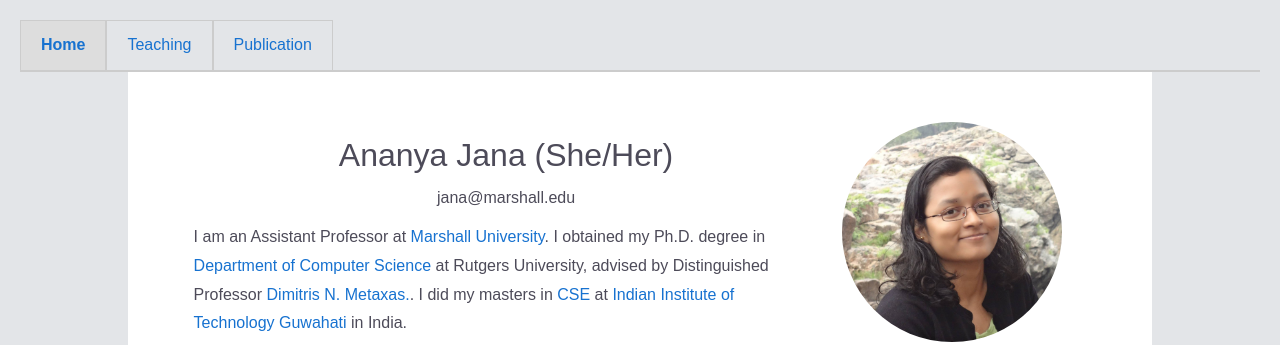
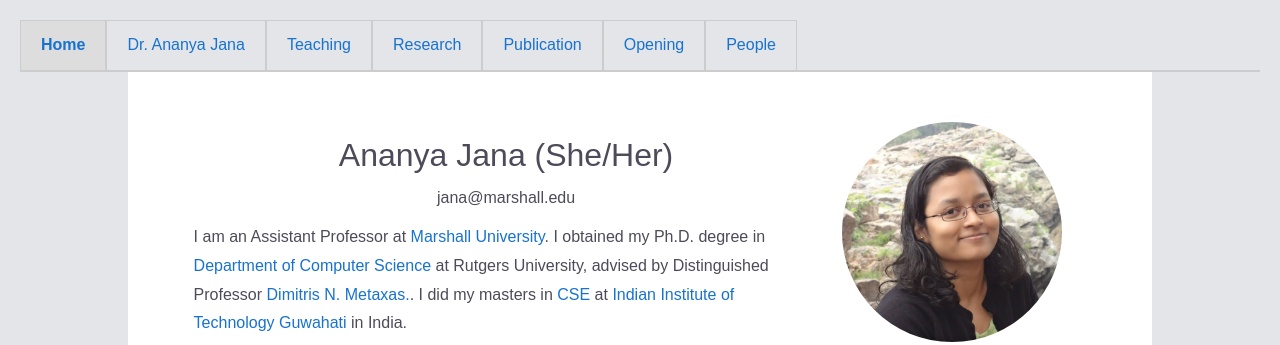
Before and after one commit to ananyajana/ananyajana.github.io, a plain HTML site: page index.html in a window 1280 px wide. Shown: the top 345 px of the page. Drawn offline with nearby package versions, Linux system fonts and the light colour scheme.

```diff
--- a/index.html
+++ b/index.html
@@ -85,8 +85,12 @@
 
  <div class="tab-container">
         <a href="index.html" class="tab active">Home</a>
+        <a href="index.html" class="tab">Dr. Ananya Jana</a>
         <a href="teaching.html" class="tab">Teaching</a>
+        <a href="research.html" class="tab">Research</a>
         <a href="publication.html" class="tab">Publication</a>
+        <a href="opening.html" class="tab">Opening</a>
+        <a href="people.html" class="tab">People</a>
     </div>
 
   <div class="container">
```
